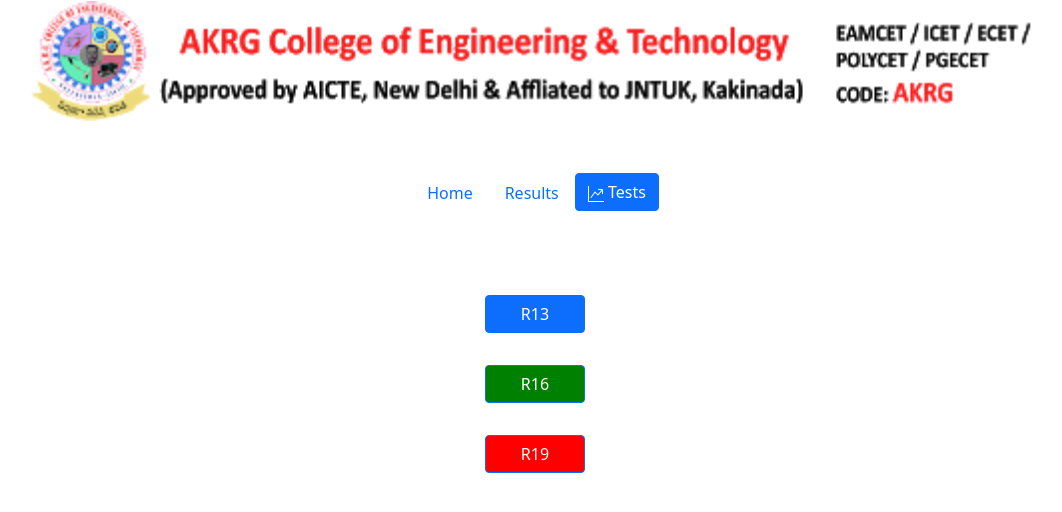
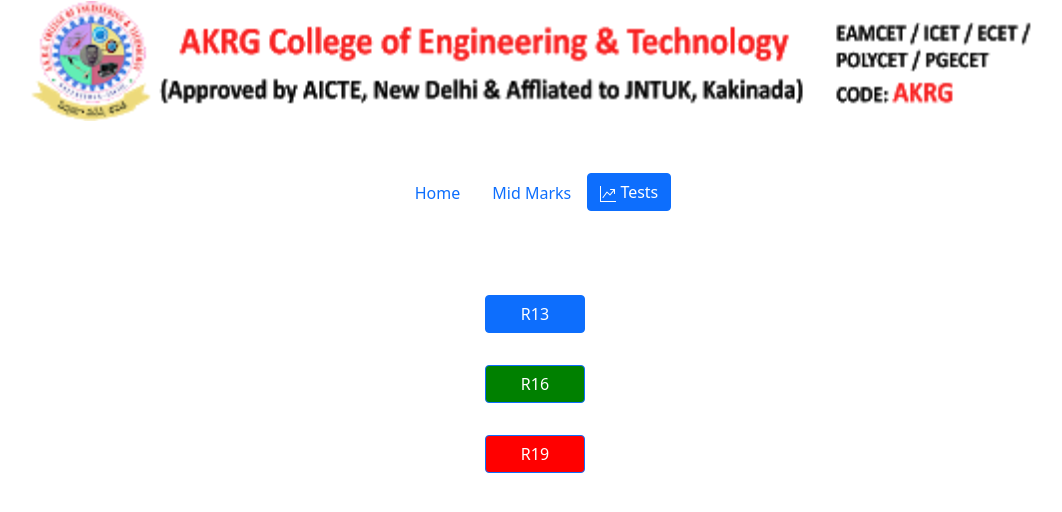
Before and after one commit to sudeepdeep/akrgvlcp1, a Flask app: page /reg1 in a window 1280 px wide. Shown: the top 512 px of the page, without its empty margins (105-1167 px from the left). Run offline with Flask 2, Linux system fonts and the light colour scheme; some libraries are stand-ins or nearby versions.

Commit message:
Update reg1.html

```diff
--- a/templates/reg1.html
+++ b/templates/reg1.html
@@ -36,7 +36,7 @@
     <a class="nav-link" href="/">Home</a>
   </li>
   <li class="nav-item">
-    <a class="nav-link" href="/resu">Results</a>
+    <a class="nav-link" href="/firebase">Mid Marks</a>
   </li>
   <li class="nav-item">
     <button type="button" class="btn btn-primary">
```
